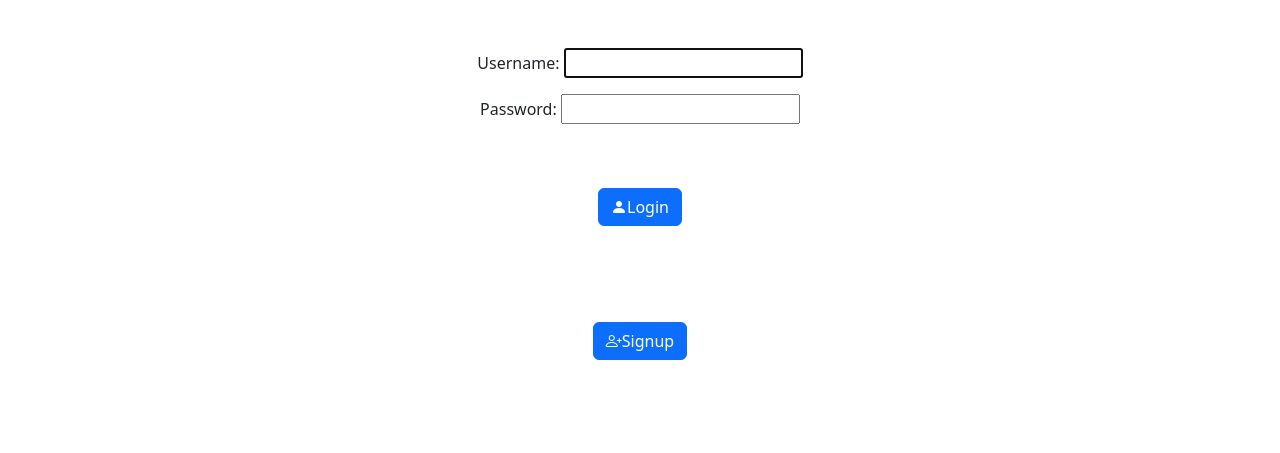
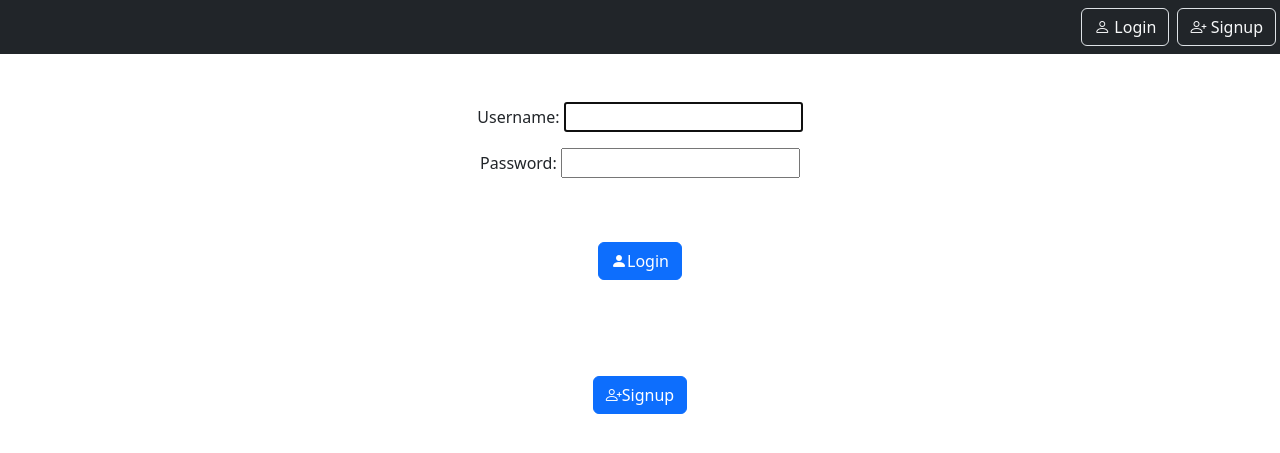
Before and after one commit to infinity-plus/django_notes_app, a Django app: page /login/ in a window 1280 px wide. Shown: the top 453 px of the page. Run offline with Django 4.2, Linux system fonts and the light colour scheme.

Commit message:
Add Navbar
Signed-off-by: Harsh Navdhare <harsh.navdhare@proton.me>

```diff
--- a/notes/templates/notes/list_notes.html
+++ b/notes/templates/notes/list_notes.html
@@ -18,5 +18,4 @@
     {% endfor %}
 </div>
 
-<a href="{% url 'note_new' %}" class="btn btn-primary my-5"><span class="bi bi-plus"></span>Add</a>
 {% endblock %}
--- a/static/templates/base.html
+++ b/static/templates/base.html
@@ -13,6 +13,29 @@
 </head>
 
 <body>
+    <nav class="navbar navbar-dark bg-dark">
+        <div class="ms-auto">
+            {% if not user.is_authenticated %}
+            <a href="{% url 'login' %}" class="btn btn-outline-light me-1 border">
+                <span class="bi bi-person"></span> Login
+            </a>
+            <a href="{% url 'signup' %}" class="btn btn-outline-light me-1 border">
+                <span class="bi bi-person-plus"></span> Signup
+            </a>
+            {% else %}
+            <a href="{% url 'list_notes' %}" class="btn btn-outline-light me-1 border">
+                <span class="bi bi-journal-richtext"></span> My Notes
+            </a>
+            <a href="{% url 'note_new' %}" class="btn btn-outline-light me-1 border">
+                <span class="bi bi-journal-plus"></span> New Note
+            </a>
+            <a href="{% url 'logout' %}" class="btn btn-outline-light me-1 border">
+                <span class="bi bi-box-arrow-right"></span> Logout
+            </a>
+            {% endif %}
+        </div>
+
+    </nav>
     <div class="my-5 text-center container">
         {% block body %} {% endblock %}
     </div>
```
